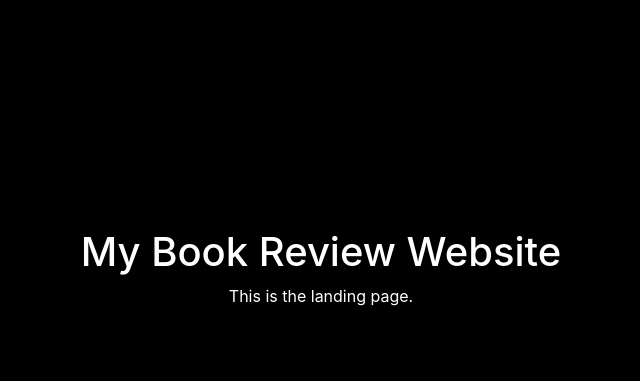
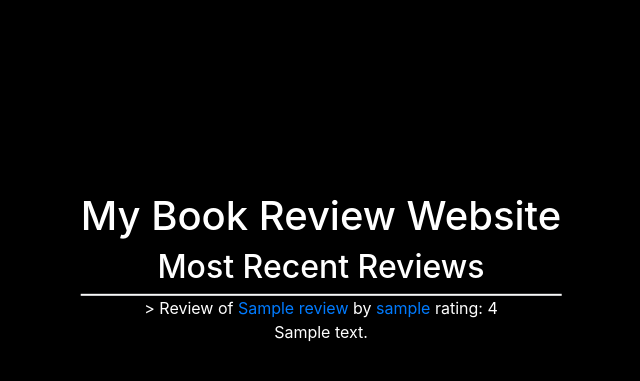
Before and after one commit to Czibor13/Flask-Book-Review, a Flask app: template templates/index.html in a window 1280 px wide. Shown: the part 139-520 px from the top of the page, without its empty margins (319-959 px from the left). Run offline with Flask 2, Linux system fonts and the light colour scheme; the template is opened without the code that fills it: most values are stand-ins (such as "Sample title", 1, 10 or a date in 2020); some libraries are stand-ins or nearby versions.

Commit message:
Added recent reviews to index

```diff
--- a/application.py
+++ b/application.py
@@ -27,7 +27,8 @@
 # Returns Homepage
 @app.route("/")
 def index():
-    return render_template("index.html")
+    most_recent_reviews = db.execute("SELECT r.review, r.rating, r.isbn, r.username, books.title FROM reviews r LEFT JOIN books ON books.isbn = r.isbn ORDER BY r.id DESC LIMIT 3").fetchall()
+    return render_template("index.html", most_recent_reviews=most_recent_reviews)
 
 @app.route("/register", methods=["GET", "POST"])
 def register():
--- a/templates/index.html
+++ b/templates/index.html
@@ -2,5 +2,15 @@
 {% block title %}Home{% endblock %}
 {% block header %}My Book Review Website{% endblock %}
 {% block main %}
-<p>This is the landing page.</p>
+<h2>Most Recent Reviews</h2>
+    <ul class="list-unstyled">
+        {% for review in most_recent_reviews %}
+            <li class="border border-light"></li>>
+                Review of <a href="{{ url_for('book', isbn=review.isbn) }}"> {{ review.title }} </a> by <a href="{{ url_for('profile', user=review.username)  }}">{{ review.username }}</a> rating: {{ review.rating }}
+                <ul class="list-unstyled">
+                    <li> {{ review.review }} </li>
+                </ul>
+            </li>
+        {% endfor %}
+    </ul>
 {% endblock %}
```
